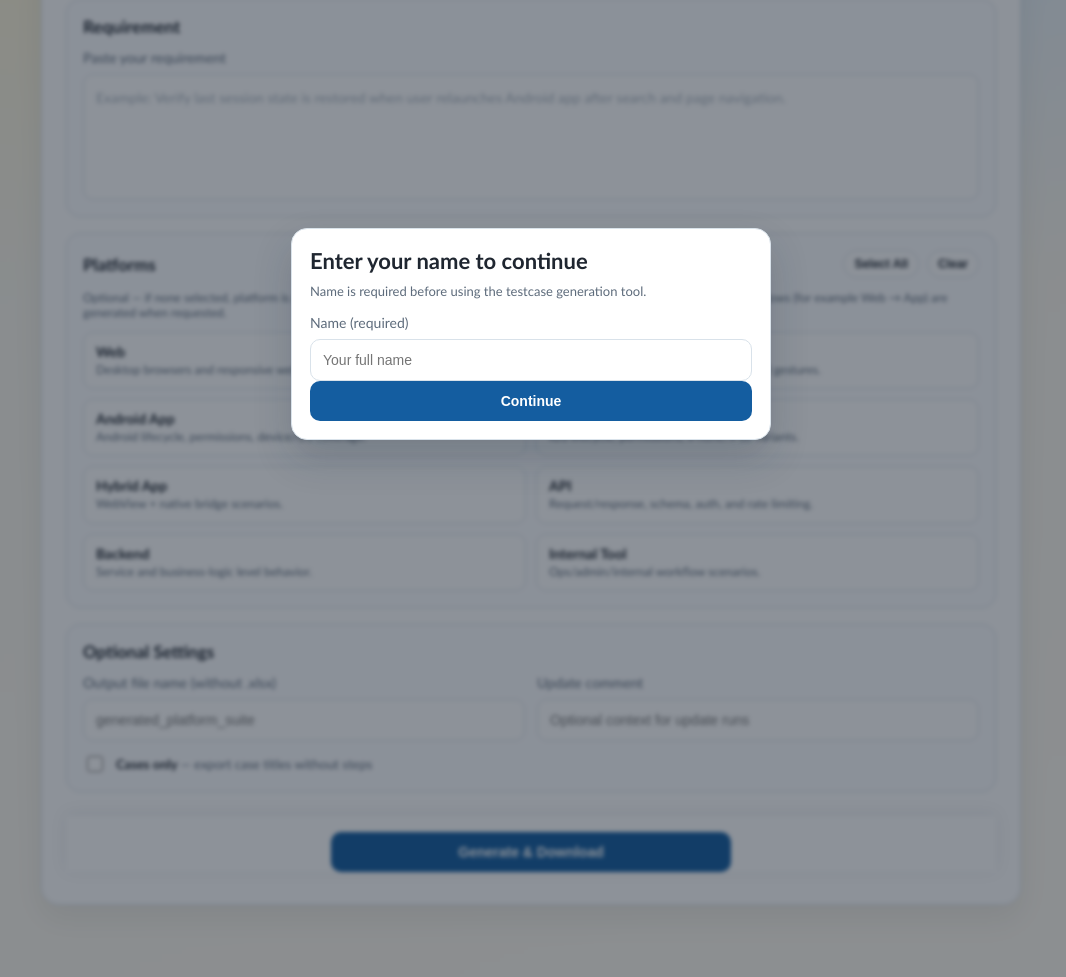
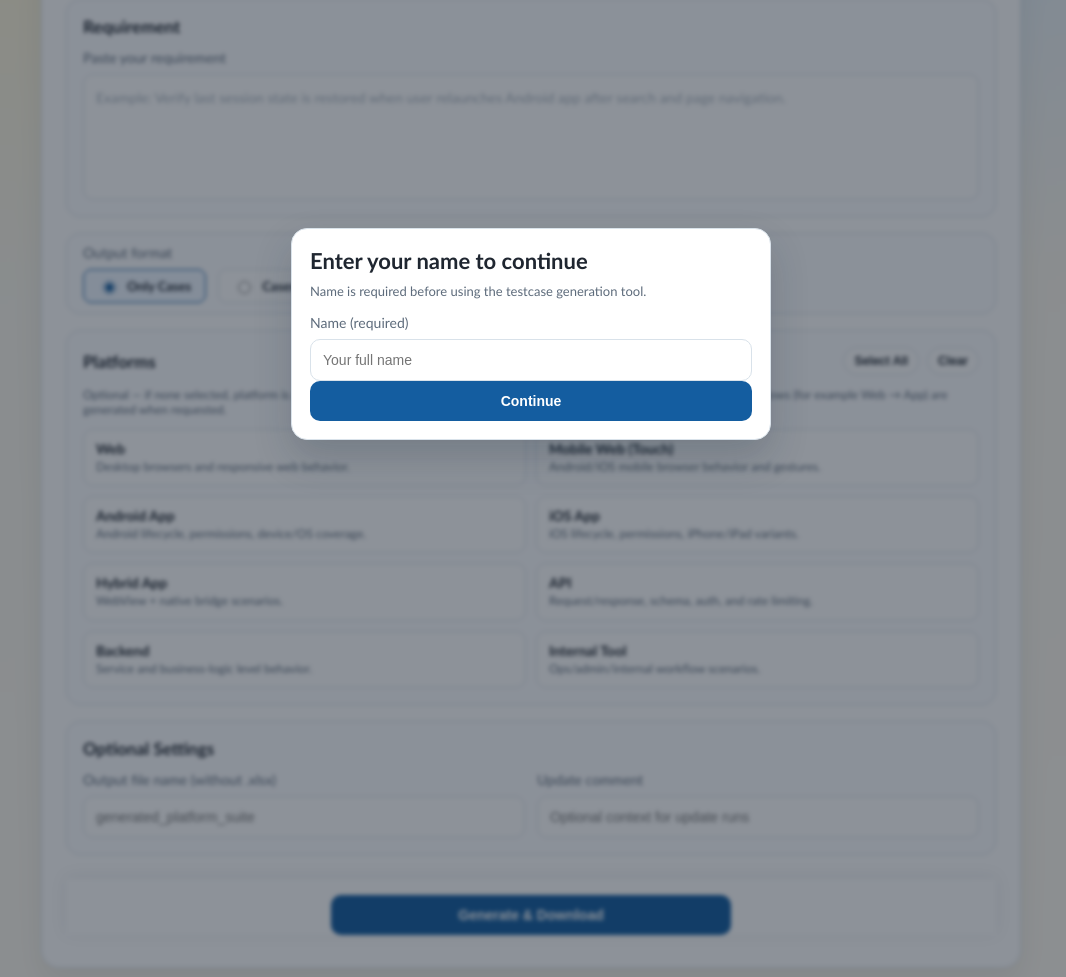
Before and after one commit to prashant-shetty27/ai-testcase-generator, a FastAPI app: page / in a window 1280 px wide. Shown: the part 327-1304 px from the top of the page, without its empty margins (109-1175 px from the left). Run offline with FastAPI, Linux system fonts and the light colour scheme.

Commit message:
Replace Cases Only checkbox with two radio options below requirement input
- Removed checkbox from Optional Settings
- Added two radio buttons directly below the requirement/prompt box:
    1. Only Cases (default, pre-selected)
    2. Cases, Steps & Expected
- Selected option highlighted with accent border + blue tint
- Hidden field cases_only defaults to "true" so generation is always cases-only unless user explicitly switches

Co-Authored-By: Claude Sonnet 4.6 <noreply@anthropic.com>

```diff
--- a/web/templates/index.html
+++ b/web/templates/index.html
@@ -558,6 +558,21 @@
             <textarea id="requirement" name="requirement" style="display:none" aria-hidden="true"></textarea>
         </section>
 
+        <section class="section" style="padding-top:10px;padding-bottom:10px;">
+            <label class="label" style="margin-bottom:8px;">Output format</label>
+            <div style="display:flex;gap:12px;flex-wrap:wrap;">
+                <label style="display:flex;align-items:center;gap:8px;cursor:pointer;padding:8px 14px;border:1.5px solid var(--accent);border-radius:8px;background:#edf5ff;font-size:13px;font-weight:600;user-select:none;" id="fmtLabel1">
+                    <input type="radio" name="output_format" id="fmtCasesOnly" value="cases_only" checked style="accent-color:var(--accent);">
+                    Only Cases
+                </label>
+                <label style="display:flex;align-items:center;gap:8px;cursor:pointer;padding:8px 14px;border:1.5px solid var(--border);border-radius:8px;background:var(--panel);font-size:13px;font-weight:600;user-select:none;" id="fmtLabel2">
+                    <input type="radio" name="output_format" id="fmtFull" value="full" style="accent-color:var(--accent);">
+                    Cases, Steps &amp; Expected
+                </label>
+            </div>
+            <input type="hidden" id="casesOnlyField" name="cases_only" value="true">
+        </section>
+
         <section class="section">
             <div class="toolbar">
                 <h2 style="margin: 0;">Platforms</h2>
@@ -640,13 +655,6 @@
                     <input id="updateComment" name="update_comment" type="text" placeholder="Optional context for update runs">
                 </div>
             </div>
-            <div style="margin-top:12px;">
-                <label style="display:flex;align-items:center;gap:10px;cursor:pointer;user-select:none;">
-                    <input type="checkbox" id="casesOnlyToggle" style="width:16px;height:16px;cursor:pointer;">
-                    <span style="font-size:13px;font-weight:600;">Cases only <span style="font-weight:400;color:var(--muted);">— export case titles without steps</span></span>
-                </label>
-            </div>
-            <input type="hidden" id="casesOnlyField" name="cases_only" value="false">
             <input type="hidden" name="test_types" value="e2e">
             <input id="requesterNameField" type="hidden" name="requester_name" value="{{ requester_name or '' }}">
         </section>
@@ -761,11 +769,19 @@
     const requirement = document.getElementById("requirement");
     const platformError = document.getElementById("platformError");
     const requesterNameField = document.getElementById("requesterNameField");
-    const casesOnlyToggle = document.getElementById("casesOnlyToggle");
     const casesOnlyField = document.getElementById("casesOnlyField");
-    casesOnlyToggle.addEventListener("change", () => {
-        casesOnlyField.value = casesOnlyToggle.checked ? "true" : "false";
-    });
+    const fmtLabel1 = document.getElementById("fmtLabel1");
+    const fmtLabel2 = document.getElementById("fmtLabel2");
+    function updateFmtStyle() {
+        const isCasesOnly = document.getElementById("fmtCasesOnly").checked;
+        casesOnlyField.value = isCasesOnly ? "true" : "false";
+        fmtLabel1.style.borderColor = isCasesOnly ? "var(--accent)" : "var(--border)";
+        fmtLabel1.style.background = isCasesOnly ? "#edf5ff" : "var(--panel)";
+        fmtLabel2.style.borderColor = !isCasesOnly ? "var(--accent)" : "var(--border)";
+        fmtLabel2.style.background = !isCasesOnly ? "#edf5ff" : "var(--panel)";
+    }
+    document.getElementById("fmtCasesOnly").addEventListener("change", updateFmtStyle);
+    document.getElementById("fmtFull").addEventListener("change", updateFmtStyle);
     const nameGate = document.getElementById("nameGate");
     const nameGateForm = document.getElementById("nameGateForm");
     const requesterNameInput = document.getElementById("requesterName");
```
